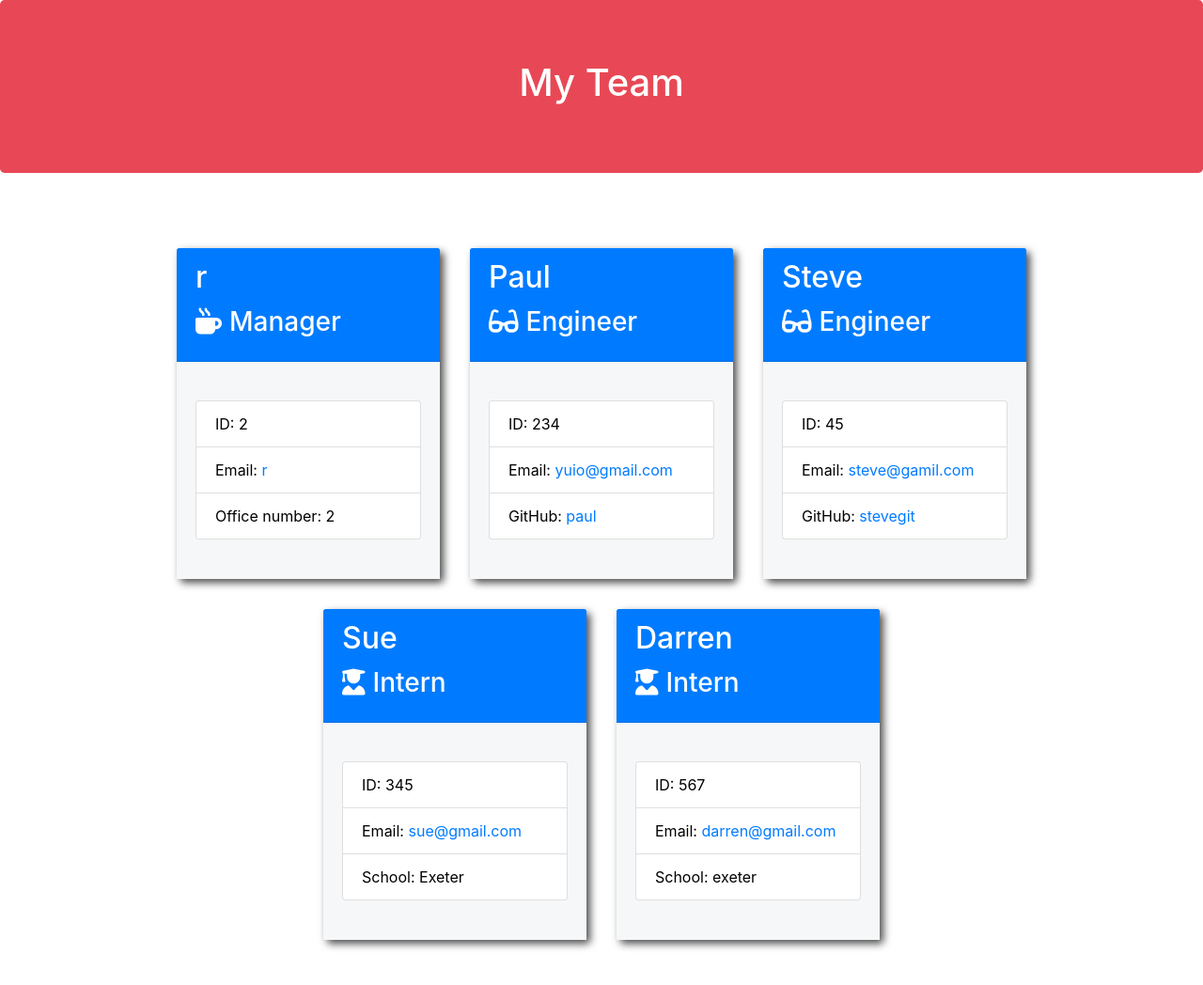
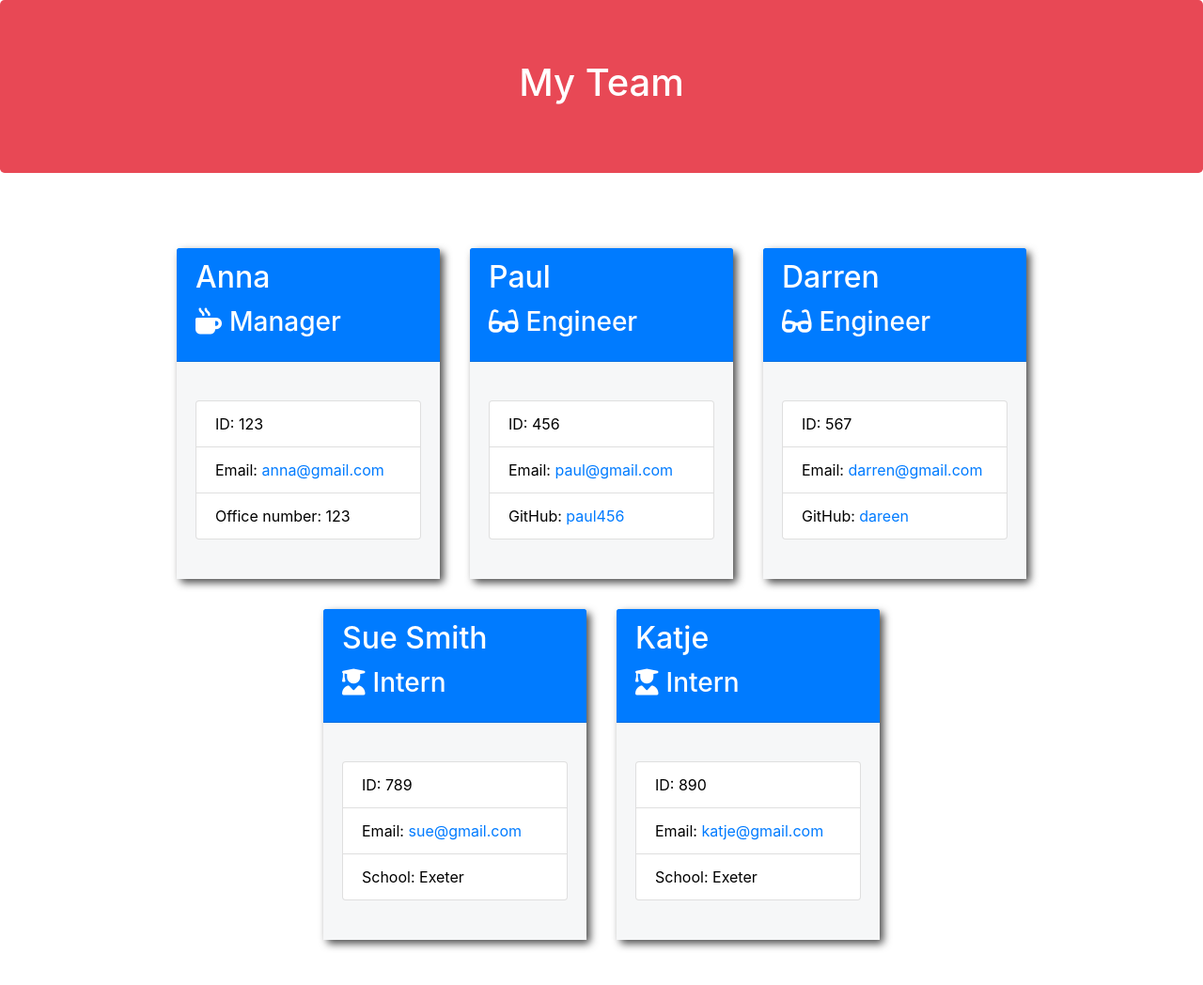
Before and after one commit to annabessant/Team-Profile-Generator-with-Tests, a website: page src/output/team.html in a window 1280 px wide. Shown: the whole page at 94% size. Drawn offline with nearby package versions, Linux system fonts and the light colour scheme.

Commit message:
README, screenshot file, polishing code

```diff
--- a/src/output/team.html
+++ b/src/output/team.html
@@ -27,14 +27,14 @@
 
         <div class="card employee-card">
         <div class="card-header">
-            <h2 class="card-title">r</h2>
+            <h2 class="card-title">Anna</h2>
             <h3 class="card-title"><i class="fas fa-mug-hot mr-2"></i>Manager</h3>
         </div>
         <div class="card-body">
             <ul class="list-group">
-                <li class="list-group-item">ID: 2</li>
-                <li class="list-group-item">Email: <a href="mailto:r">r</a></li>
-                <li class="list-group-item">Office number: 2</li>
+                <li class="list-group-item">ID: 123</li>
+                <li class="list-group-item">Email: <a href="mailto:anna@gmail.com">anna@gmail.com</a></li>
+                <li class="list-group-item">Office number: 123</li>
             </ul>
         </div>
     </div>
@@ -46,35 +46,35 @@
     </div>
     <div class="card-body">
         <ul class="list-group">
-            <li class="list-group-item">ID: 234</li>
-            <li class="list-group-item">Email: <a href="mailto:yuio@gmail.com">yuio@gmail.com</a></li>
-            <li class="list-group-item">GitHub: <a href="https://github.com/paul" target="_blank" rel="noopener noreferrer">paul</a></li>
+            <li class="list-group-item">ID: 456</li>
+            <li class="list-group-item">Email: <a href="mailto:paul@gmail.com">paul@gmail.com</a></li>
+            <li class="list-group-item">GitHub: <a href="https://github.com/paul456" target="_blank" rel="noopener noreferrer">paul456</a></li>
         </ul>
     </div>
 </div>
 
         <div class="card employee-card">
     <div class="card-header">
-        <h2 class="card-title">Steve</h2>
+        <h2 class="card-title">Darren</h2>
         <h3 class="card-title"><i class="fas fa-glasses mr-2"></i>Engineer</h3>
     </div>
     <div class="card-body">
         <ul class="list-group">
-            <li class="list-group-item">ID: 45</li>
-            <li class="list-group-item">Email: <a href="mailto:steve@gamil.com">steve@gamil.com</a></li>
-            <li class="list-group-item">GitHub: <a href="https://github.com/stevegit" target="_blank" rel="noopener noreferrer">stevegit</a></li>
+            <li class="list-group-item">ID: 567</li>
+            <li class="list-group-item">Email: <a href="mailto:darren@gmail.com">darren@gmail.com</a></li>
+            <li class="list-group-item">GitHub: <a href="https://github.com/dareen" target="_blank" rel="noopener noreferrer">dareen</a></li>
         </ul>
     </div>
 </div>
 
         <div class="card employee-card">
     <div class="card-header">
-        <h2 class="card-title">Sue</h2>
+        <h2 class="card-title">Sue Smith</h2>
         <h3 class="card-title"><i class="fas fa-user-graduate mr-2"></i>Intern</h3>
     </div>
     <div class="card-body">
         <ul class="list-group">
-            <li class="list-group-item">ID: 345</li>
+            <li class="list-group-item">ID: 789</li>
             <li class="list-group-item">Email: <a href="mailto:sue@gmail.com">sue@gmail.com</a></li>
             <li class="list-group-item">School: Exeter</li>
         </ul>
@@ -83,14 +83,14 @@
 
         <div class="card employee-card">
     <div class="card-header">
-        <h2 class="card-title">Darren</h2>
+        <h2 class="card-title">Katje</h2>
         <h3 class="card-title"><i class="fas fa-user-graduate mr-2"></i>Intern</h3>
     </div>
     <div class="card-body">
         <ul class="list-group">
-            <li class="list-group-item">ID: 567</li>
-            <li class="list-group-item">Email: <a href="mailto:darren@gmail.com">darren@gmail.com</a></li>
-            <li class="list-group-item">School: exeter</li>
+            <li class="list-group-item">ID: 890</li>
+            <li class="list-group-item">Email: <a href="mailto:katje@gmail.com">katje@gmail.com</a></li>
+            <li class="list-group-item">School: Exeter</li>
         </ul>
     </div>
 </div>
```
Also changed, not shown: README.md, src/Screenshot_My_Team.png (added).
